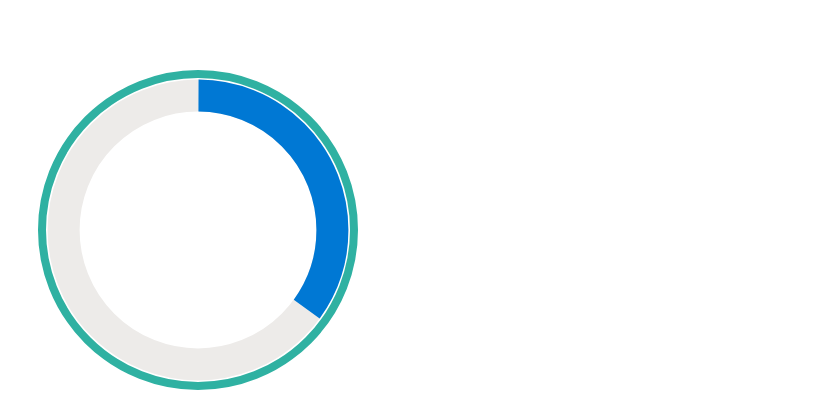
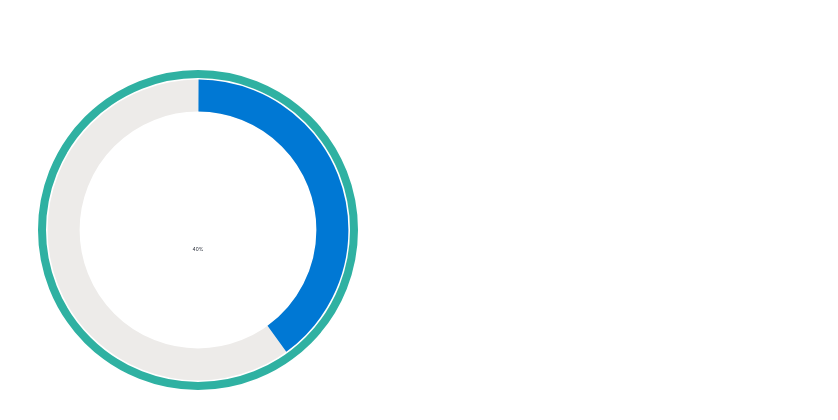
Before and after one commit to Sebastians349/202020, a React (Create React App) app: page / in a window 1280 px wide. Shown: the part 150-570 px from the top of the page, without its empty margins (442-1280 px from the left). Built offline with nearby package versions, Linux system fonts and the light colour scheme.

Commit message:
push commit

```diff
--- a/src/components/main/BotonReloj.js
+++ b/src/components/main/BotonReloj.js
@@ -1,7 +1,13 @@
-import React from 'react';
+import React, { useState } from 'react';
 import { Button } from '@chakra-ui/button';
 
 const BotonReloj = () => {
+  function tiempo() {
+    const inicio = new Date();
+    const segundos = inicio.getSeconds();
+    console.log(segundos);
+  }
+
   return (
     <Button
       size="md"
@@ -9,6 +15,7 @@ const BotonReloj = () => {
       width="150px"
       border="2px"
       borderColor="brand.500"
+      onClick={() => tiempo()}
     >
       START
     </Button>
--- a/src/components/main/Reloj.js
+++ b/src/components/main/Reloj.js
@@ -1,7 +1,12 @@
 import React from 'react';
-import { Box, Circle, CircularProgress } from '@chakra-ui/react';
+import {
+  Box,
+  Circle,
+  CircularProgress,
+  CircularProgressLabel,
+} from '@chakra-ui/react';
 
-const Reloj = () => {
+const Reloj = (props) => {
   /*   function tiempo() {
     const inicio = new Date();
     const segundos = inicio.getSeconds();
@@ -20,7 +25,8 @@ const Reloj = () => {
         borderColor="brand.500"
         color="black.500"
       >
-        <CircularProgress value={35} size="xs" />
+        <CircularProgress value={40} size="xs" />
+        <CircularProgressLabel size="md">40%</CircularProgressLabel>
       </Circle>
     </Box>
   );
```
